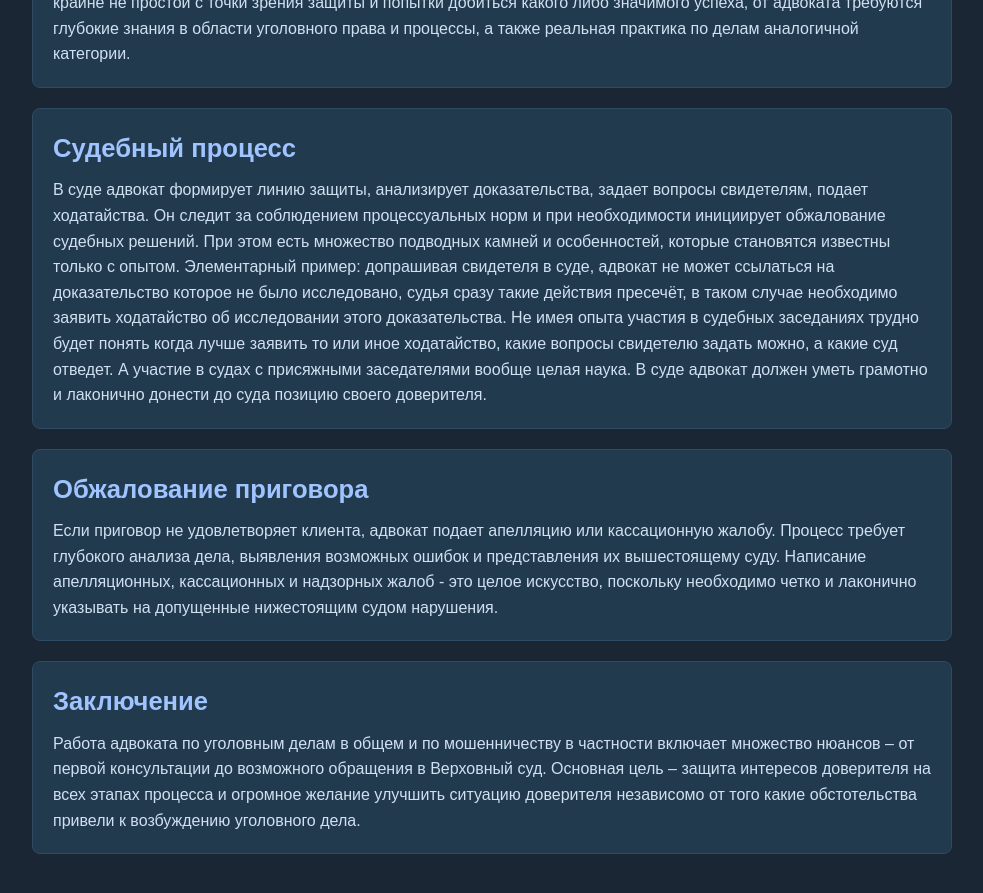
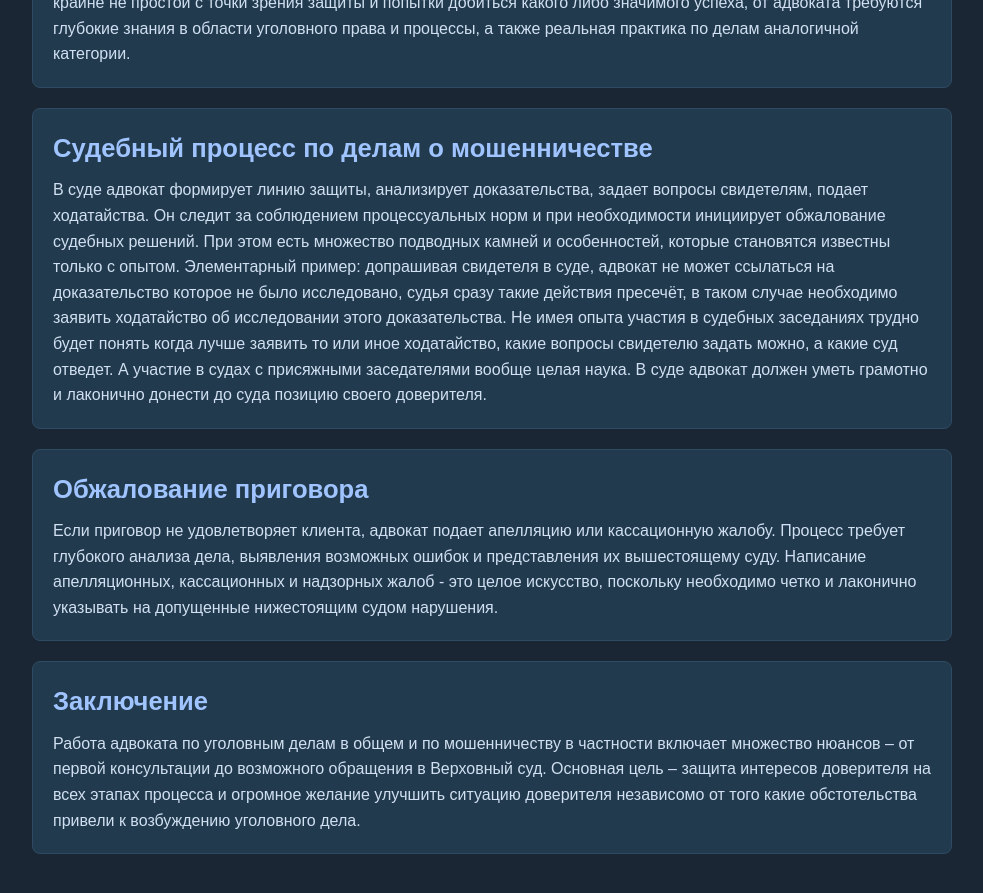
Before and after one commit to VladPeskovDev/Next-js-React-, a Next.js app in the folder lawyer-page/: page /fraud in a window 1280 px wide. Shown: the part 1160-2053 px from the top of the page, without its empty margins (148-1131 px from the left). Built offline with nearby package versions, Linux system fonts and the light colour scheme.

Commit message:
Release4.9.3

```diff
--- a/lawyer-page/src/app/fraud/page.tsx
+++ b/lawyer-page/src/app/fraud/page.tsx
@@ -44,7 +44,7 @@ export default function FraudPage(): JSX.Element {
       </div>
 
       <div className={styles.article}>
-        <h3>Судебный процесс</h3>
+        <h3>Судебный процесс по делам о мошенничестве</h3>
         <p>
           В суде адвокат формирует линию защиты, анализирует доказательства, задает вопросы свидетелям, подает ходатайства. Он следит за соблюдением процессуальных норм и при необходимости инициирует обжалование судебных решений. При этом есть множество подводных камней и особенностей, которые становятся известны только с опытом. Элементарный пример: допрашивая свидетеля в суде, адвокат не может ссылаться на доказательство которое не было исследовано, судья сразу такие действия пресечёт, в таком случае необходимо заявить ходатайство об исследовании этого доказательства. Не имея опыта участия в судебных заседаниях трудно будет понять когда лучше заявить то или иное ходатайство, какие вопросы свидетелю задать можно, а какие суд отведет. А участие в судах с присяжными заседателями вообще целая наука. В суде адвокат должен уметь грамотно и лаконично донести до суда позицию своего доверителя.
         </p>
```
